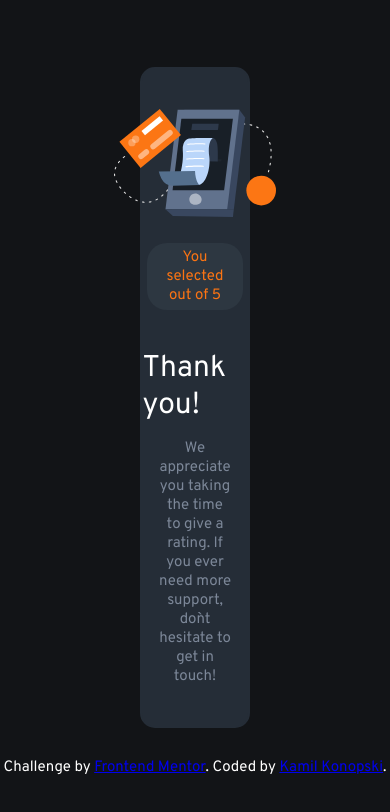
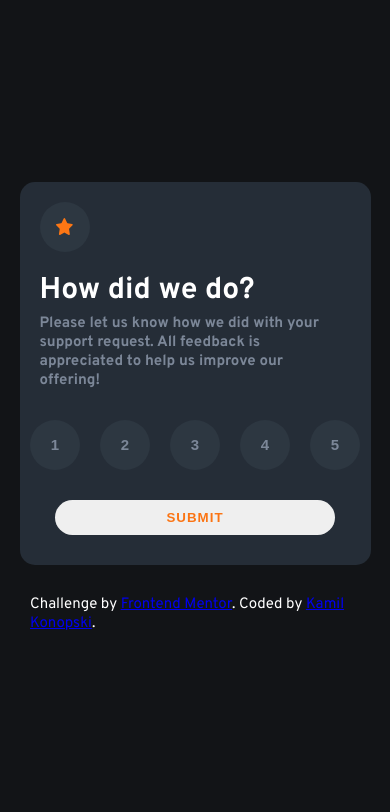
Before and after one commit to KamilKonopski/interactive-rating-component-main, a plain HTML site: page index.html in a window 390 px wide. Both pictures are taken after a click on the button "SUBMIT". Drawn offline with Linux system fonts and the light colour scheme.

Commit message:
add mobile styles and little change in js

```diff
--- a/main.js
+++ b/main.js
@@ -16,7 +16,9 @@ rates.forEach(rate => {
 
 submitButton.addEventListener('click', () => {
     currentRate.innerText = currentNumber;
+    if(currentNumber > 0) {
+        activeState.style.display = 'none';
+        thankYouState.style.display = "flex";
+    }
 
-    activeState.style.display = 'none';
-    thankYouState.style.display = "flex";
 });
--- a/style.css
+++ b/style.css
@@ -163,3 +163,15 @@ body {
     color: var(--white);
     margin-top: 30px;
 }
+
+@media screen and (max-width: 400px) {
+
+    .active-state,
+    .thank-you-state {
+        width: 90%;
+    }
+
+    .attribution {
+        margin: 30px;
+    }
+}
```
